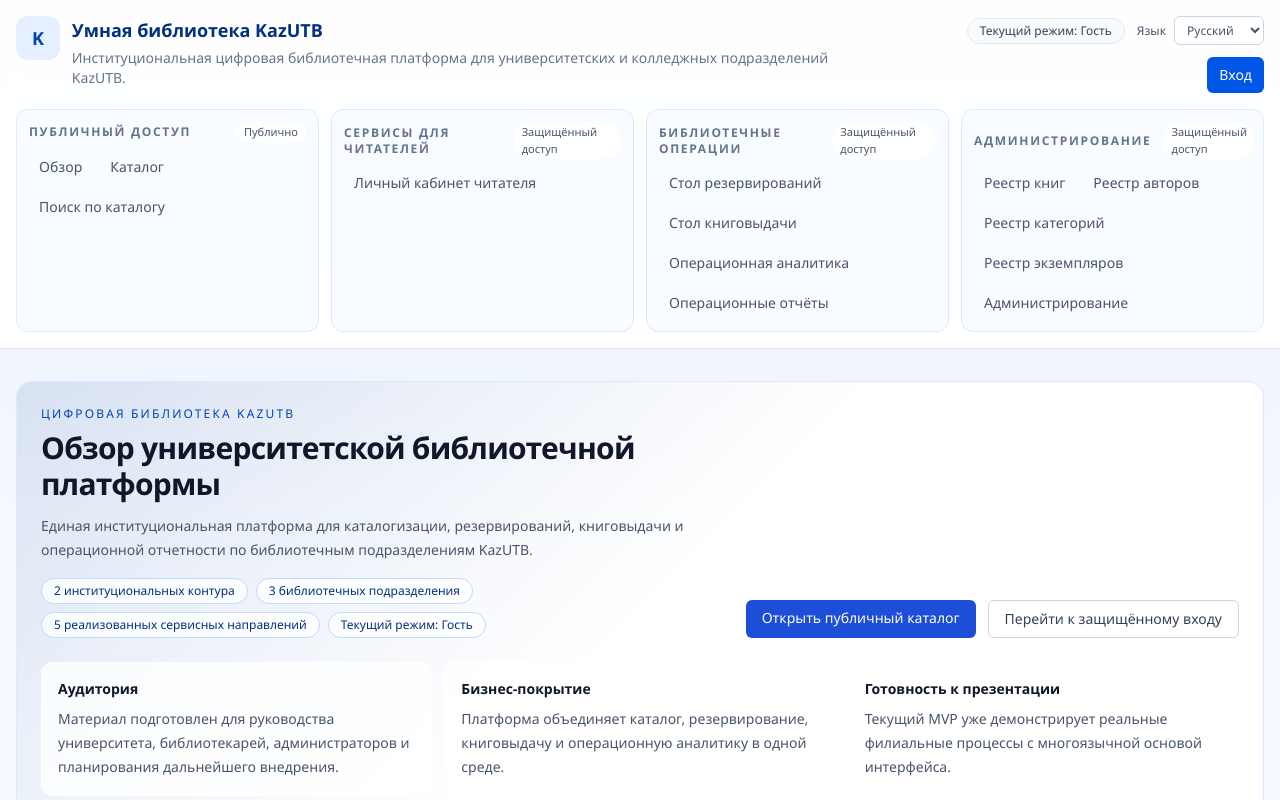
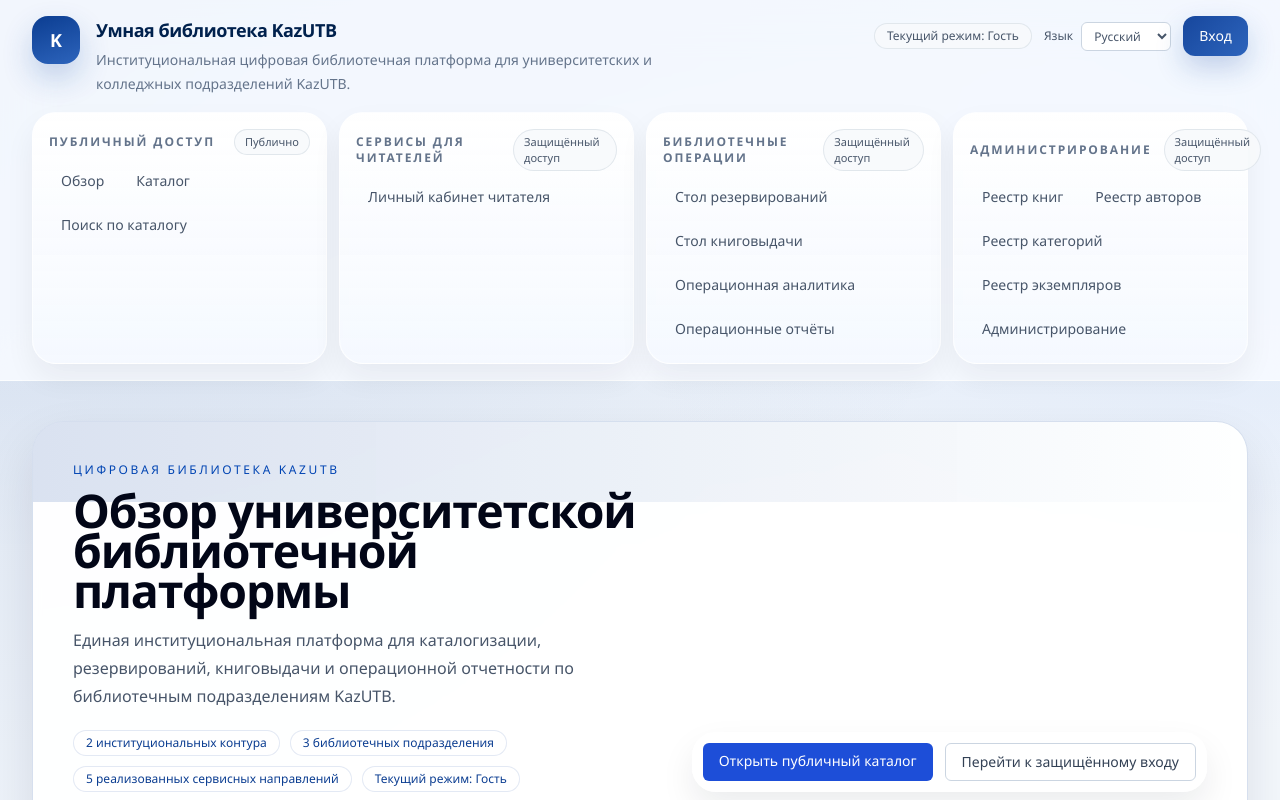
Before and after one commit to almazmurat/kazutb-smart-library, a React (Vite) app in the folder frontend/: page / in a window 1280 px wide. Shown: the top 800 px of the page. Built offline with nearby package versions, Linux system fonts and the light colour scheme.

Commit message:
feat(ui): establish premium institutional design system foundation

```diff
--- a/frontend/src/app/shell.tsx
+++ b/frontend/src/app/shell.tsx
@@ -62,30 +62,30 @@
 
   return (
     <div className="min-h-screen">
-      <header className="sticky top-0 z-20 border-b border-slate-200 bg-white/95 backdrop-blur">
-        <div className="mx-auto max-w-7xl px-4 py-4">
+      <header className="sticky top-0 z-20 border-b border-white/70 bg-[rgba(247,250,255,0.9)] backdrop-blur-xl">
+        <div className="app-container py-4">
           <div className="flex flex-col gap-4 lg:flex-row lg:items-start lg:justify-between">
-            <Link to="/overview" className="flex items-start gap-3">
-              <div className="flex h-11 w-11 items-center justify-center rounded-xl bg-primary-100 text-lg font-bold text-primary-700">
+            <Link to="/overview" className="flex items-start gap-4">
+              <div className="flex h-12 w-12 items-center justify-center rounded-2xl bg-[linear-gradient(160deg,#0b3d91,#2d64bc)] text-lg font-bold text-white shadow-[0_14px_30px_rgba(29,79,163,0.24)]">
                 K
               </div>
-              <div>
-                <div className="text-lg font-semibold text-primary-800">
+              <div className="max-w-xl">
+                <div className="text-lg font-semibold tracking-tight text-primary-900">
                   {t("appTitle")}
                 </div>
-                <p className="mt-1 text-sm text-slate-500">
+                <p className="mt-1 text-sm leading-6 text-slate-500">
                   {t("shellSubtitle")}
                 </p>
               </div>
             </Link>
             <div className="flex flex-wrap items-center gap-3 lg:justify-end">
-              <span className="rounded-full border border-slate-200 bg-slate-50 px-3 py-1 text-xs font-medium text-slate-700">
+              <span className="app-chip-muted">
                 {t("shellCurrentRole")}: {t(roleLabelKey[authStore.role])}
               </span>
               <LanguageSwitcher />
               <NavLink
                 to="/login"
-                className="rounded-md bg-primary-600 px-3 py-2 text-sm font-medium text-white"
+                className="app-button-primary"
               >
                 {t("login")}
               </NavLink>
@@ -95,13 +95,13 @@
             {navSections.map((section) => (
               <div
                 key={section.title}
-                className="rounded-xl border border-blue-100 bg-[rgba(248,251,255,0.92)] p-3"
+                className="rounded-[24px] border border-white/70 bg-[linear-gradient(180deg,rgba(255,255,255,0.96),rgba(245,249,255,0.9))] p-4 shadow-[0_14px_30px_rgba(15,23,42,0.06)]"
               >
                 <div className="mb-2 flex items-center justify-between gap-3">
-                  <p className="text-xs font-semibold uppercase tracking-[0.14em] text-slate-500">
+                  <p className="text-xs font-semibold uppercase tracking-[0.16em] text-slate-500">
                     {section.title}
                   </p>
-                  <span className="rounded-full bg-white px-2 py-0.5 text-[11px] font-medium text-slate-600">
+                  <span className="app-chip-muted px-2.5 py-1 text-[11px]">
                     {section.badge}
                   </span>
                 </div>
@@ -111,9 +111,9 @@
                       key={item.to}
                       to={item.to}
                       className={({ isActive }) =>
-                        `rounded-md px-2.5 py-1.5 ${
+                        `rounded-xl px-3 py-2 transition ${
                           isActive
-                            ? "bg-primary-100 text-primary-700"
+                            ? "bg-[linear-gradient(135deg,rgba(232,240,255,0.96),rgba(245,248,255,0.98))] text-primary-700 shadow-[inset_0_0_0_1px_rgba(29,79,163,0.12)]"
                             : "text-slate-600 hover:bg-white hover:text-slate-900"
                         }`
                       }
@@ -127,7 +127,7 @@
           </div>
         </div>
       </header>
-      <main className="mx-auto max-w-7xl px-4 py-8">
+      <main className="app-container py-8 md:py-10">
         <Outlet />
       </main>
     </div>
--- a/frontend/src/app/styles.css
+++ b/frontend/src/app/styles.css
@@ -7,24 +7,129 @@
   --university-blue-900: #0b3d91;
   --university-blue-700: #1d4fa3;
   --university-blue-100: #e8f0ff;
-  --surface-page: #f6f9ff;
-  --surface-card: #ffffff;
+  --university-blue-050: #f3f7ff;
+  --university-blue-600: #2d64bc;
+  --ink-900: #0f172a;
+  --ink-700: #334155;
+  --ink-500: #64748b;
+  --line-soft: rgba(148, 163, 184, 0.24);
+  --line-strong: rgba(29, 79, 163, 0.18);
+  --surface-page: #f3f7fc;
+  --surface-card: rgba(255, 255, 255, 0.92);
+  --surface-elevated: rgba(255, 255, 255, 0.98);
+  --shadow-soft: 0 18px 44px rgba(15, 23, 42, 0.08);
+  --shadow-panel: 0 22px 50px rgba(15, 23, 42, 0.1);
+  --radius-panel: 28px;
 }
 
 body {
   margin: 0;
-  font-family: "Segoe UI", "Arial Narrow", "Noto Sans", sans-serif;
+  font-family: "Segoe UI", "Noto Sans", sans-serif;
   background:
+    radial-gradient(
+      circle at top left,
+      rgba(29, 79, 163, 0.14) 0%,
+      rgba(29, 79, 163, 0) 30%
+    ),
+    radial-gradient(
+      circle at top right,
+      rgba(148, 184, 255, 0.18) 0%,
+      rgba(148, 184, 255, 0) 22%
+    ),
     linear-gradient(
       180deg,
       rgba(13, 74, 160, 0.08) 0%,
       rgba(13, 74, 160, 0) 18%
     ),
     var(--surface-page);
-  color: #0f172a;
+  color: var(--ink-900);
 }
 
 a {
   color: inherit;
   text-decoration: none;
 }
+
+#root {
+  min-height: 100vh;
+}
+
+@layer components {
+  .app-container {
+    @apply mx-auto max-w-[90rem] px-4 md:px-6 xl:px-8;
+  }
+
+  .app-panel {
+    @apply rounded-[28px] border bg-white/90 backdrop-blur-sm;
+    border-color: var(--line-soft);
+    box-shadow: var(--shadow-soft);
+  }
+
+  .app-panel-strong {
+    @apply rounded-[32px] border bg-white/95 backdrop-blur-sm;
+    border-color: var(--line-strong);
+    box-shadow: var(--shadow-panel);
+  }
+
+  .app-subpanel {
+    @apply rounded-[22px] border bg-white/80;
+    border-color: var(--line-soft);
+  }
+
+  .app-chip {
+    @apply inline-flex items-center rounded-full border px-3 py-1 text-xs font-medium;
+    border-color: rgba(29, 79, 163, 0.12);
+    background: rgba(255, 255, 255, 0.88);
+    color: var(--university-blue-900);
+  }
+
+  .app-chip-muted {
+    @apply inline-flex items-center rounded-full border px-3 py-1 text-xs font-medium text-slate-600;
+    border-color: rgba(148, 163, 184, 0.22);
+    background: rgba(248, 250, 252, 0.9);
+  }
+
+  .app-button-primary {
+    @apply inline-flex items-center justify-center rounded-xl px-4 py-2.5 text-sm font-medium text-white transition;
+    background: linear-gradient(135deg, #17479d 0%, #2d64bc 100%);
+    box-shadow: 0 12px 28px rgba(29, 79, 163, 0.24);
+  }
+
+  .app-button-primary:hover {
+    filter: brightness(1.04);
+  }
+
+  .app-button-secondary {
+    @apply inline-flex items-center justify-center rounded-xl border px-4 py-2.5 text-sm font-medium text-slate-700 transition;
+    border-color: rgba(148, 163, 184, 0.26);
+    background: rgba(255, 255, 255, 0.94);
+  }
+
+  .app-button-secondary:hover {
+    @apply bg-slate-50;
+  }
+
+  .app-table-shell {
+    @apply overflow-x-auto rounded-[24px] border bg-white/95 backdrop-blur-sm;
+    border-color: var(--line-soft);
+    box-shadow: var(--shadow-soft);
+  }
+
+  .app-table-head {
+    background: linear-gradient(180deg, rgba(244, 248, 255, 0.98) 0%, rgba(237, 243, 255, 0.98) 100%);
+  }
+
+  .app-empty-state {
+    @apply rounded-[24px] border bg-white/92 p-10 text-center;
+    border-color: var(--line-soft);
+    box-shadow: var(--shadow-soft);
+  }
+
+  .app-section-heading {
+    @apply text-xl font-semibold tracking-tight text-slate-900;
+  }
+
+  .app-kicker {
+    @apply text-xs uppercase tracking-[0.22em] text-primary-700;
+  }
+}
--- /dev/null
+++ b/frontend/src/shared/ui/book-cover-mock.tsx
@@ -0,0 +1,61 @@
+interface BookCoverMockProps {
+  title: string;
+  subtitle?: string | null;
+  accent?: string;
+  compact?: boolean;
+}
+
+function getMonogram(title: string) {
+  return title
+    .split(/\s+/)
+    .slice(0, 2)
+    .map((word) => word[0]?.toUpperCase() ?? "")
+    .join("")
+    .slice(0, 2);
+}
+
+export function BookCoverMock({
+  title,
+  subtitle,
+  accent,
+  compact = false,
+}: BookCoverMockProps) {
+  return (
+    <div
+      className={`relative overflow-hidden rounded-[24px] border border-white/60 bg-[linear-gradient(160deg,#173f85_0%,#2757ad_52%,#edf4ff_100%)] text-white shadow-[0_18px_42px_rgba(23,63,133,0.28)] ${compact ? "min-h-[240px] p-5" : "min-h-[360px] p-7"}`}
+    >
+      <div className="absolute inset-0 bg-[radial-gradient(circle_at_top_right,rgba(255,255,255,0.24),transparent_30%),linear-gradient(180deg,transparent_0%,rgba(7,24,56,0.18)_100%)]" />
+      <div className="relative flex h-full flex-col justify-between">
+        <div className="flex items-start justify-between gap-3">
+          <span className="rounded-full border border-white/20 bg-white/10 px-3 py-1 text-[11px] font-medium uppercase tracking-[0.18em] text-white/90">
+            KazUTB Library
+          </span>
+          {accent ? (
+            <span className="rounded-full border border-white/18 bg-white/12 px-3 py-1 text-[11px] font-medium text-white/90">
+              {accent}
+            </span>
+          ) : null}
+        </div>
+
+        <div>
+          <div className="mb-3 text-4xl font-semibold tracking-[0.18em] text-white/18">
+            {getMonogram(title)}
+          </div>
+          <h3 className={`font-semibold leading-tight text-white ${compact ? "text-xl" : "text-3xl"}`}>
+            {title}
+          </h3>
+          {subtitle ? (
+            <p className={`mt-3 max-w-xs text-white/82 ${compact ? "text-xs leading-5" : "text-sm leading-6"}`}>
+              {subtitle}
+            </p>
+          ) : null}
+        </div>
+
+        <div className="flex items-center justify-between text-[11px] uppercase tracking-[0.16em] text-white/74">
+          <span>Institutional Edition</span>
+          <span>Digital Catalog</span>
+        </div>
+      </div>
+    </div>
+  );
+}
--- a/frontend/src/shared/ui/page-intro.tsx
+++ b/frontend/src/shared/ui/page-intro.tsx
@@ -18,36 +18,38 @@
   children,
 }: PageIntroProps) {
   return (
-    <section className="overflow-hidden rounded-2xl border border-blue-100 bg-[linear-gradient(135deg,rgba(29,79,163,0.12),rgba(255,255,255,0.98)_48%)] p-6 shadow-sm">
-      <div className="flex flex-col gap-6 lg:flex-row lg:items-end lg:justify-between">
-        <div>
+    <section className="app-panel-strong overflow-hidden p-7 md:p-8 xl:p-10">
+      <div className="absolute inset-x-0 top-0 hidden h-20 bg-[linear-gradient(90deg,rgba(29,79,163,0.16),rgba(255,255,255,0))] lg:block" />
+      <div className="relative flex flex-col gap-8 lg:flex-row lg:items-end lg:justify-between">
+        <div className="max-w-4xl">
           {eyebrow ? (
-            <p className="text-xs uppercase tracking-[0.18em] text-primary-700">
+            <p className="app-kicker">
               {eyebrow}
             </p>
           ) : null}
-          <h1 className="mt-2 text-3xl font-semibold tracking-tight text-slate-900">
+          <h1 className="mt-3 max-w-4xl text-3xl font-semibold tracking-tight text-slate-950 md:text-4xl xl:text-[2.9rem]">
             {title}
           </h1>
-          <p className="mt-3 max-w-3xl text-sm leading-6 text-slate-600">
+          <p className="mt-4 max-w-3xl text-base leading-7 text-slate-600">
             {description}
           </p>
           {badges?.length ? (
-            <div className="mt-4 flex flex-wrap gap-2">
+            <div className="mt-5 flex flex-wrap gap-2.5">
               {badges.map((badge) => (
-                <span
-                  key={badge}
-                  className="rounded-full border border-blue-200 bg-white/80 px-3 py-1 text-xs font-medium text-primary-800"
-                >
+                <span key={badge} className="app-chip">
                   {badge}
                 </span>
               ))}
             </div>
           ) : null}
         </div>
-        {actions ? <div className="shrink-0">{actions}</div> : null}
+        {actions ? (
+          <div className="shrink-0 rounded-[24px] border border-white/60 bg-white/80 p-2.5 shadow-[0_16px_34px_rgba(15,23,42,0.08)]">
+            {actions}
+          </div>
+        ) : null}
       </div>
-      {children ? <div className="mt-6">{children}</div> : null}
+      {children ? <div className="relative mt-8">{children}</div> : null}
     </section>
   );
 }
```
